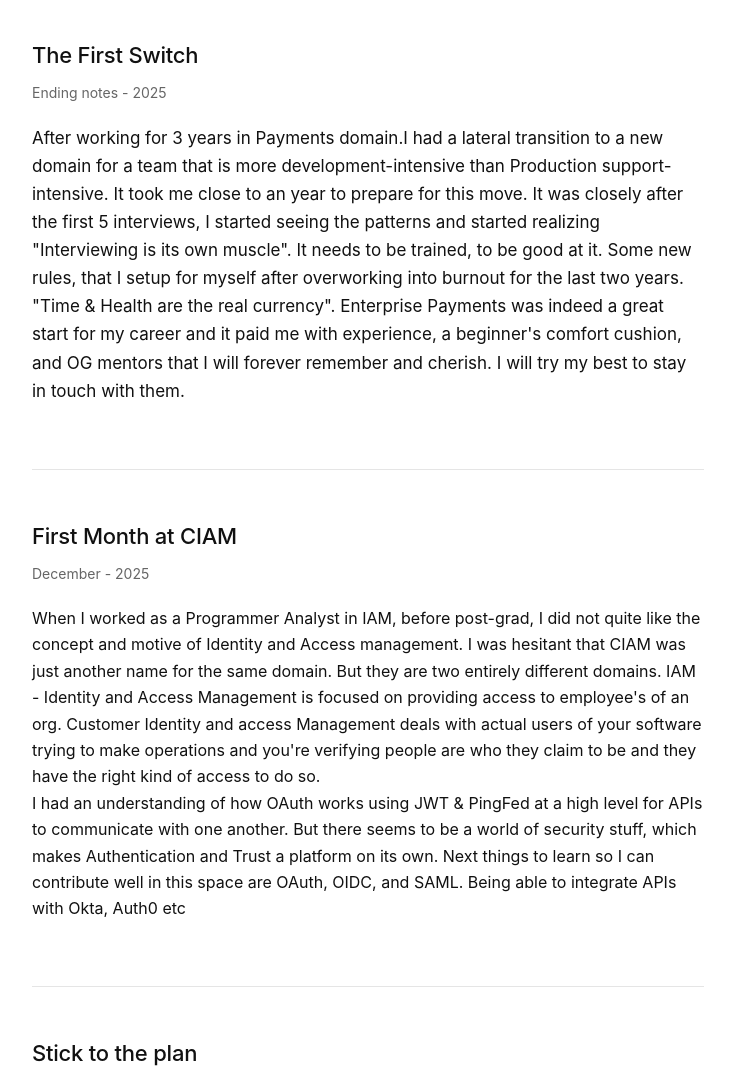
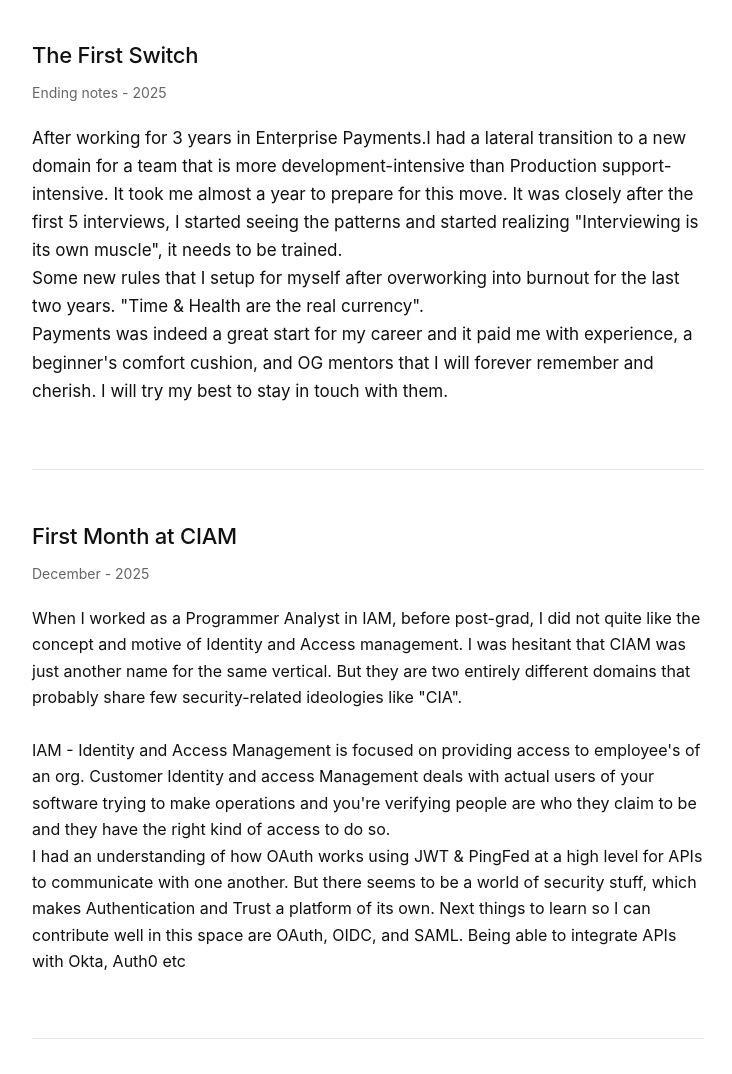
Before and after one commit to Abhishek-Kesiraju/abhishek-kesiraju.github.io, a plain HTML site: page index.html in a window 1280 px wide. Shown: the part 740-1814 px from the top of the page, without its empty margins (272-1004 px from the left). Drawn offline with Linux system fonts and the light colour scheme.

Commit message:
Update index.html

```diff
--- a/index.html
+++ b/index.html
@@ -152,21 +152,21 @@
       <h2>The First Switch</h2>
       <div class="date"> Ending notes - 2025</div>
       <p>
-        After working for 3 years in Payments domain.I had a lateral transition to a new domain for a team that is more development-intensive than Production support-intensive.
-        It took me close to an year to prepare for this move. It was closely after the first 5 interviews, I started seeing the patterns and started realizing
-        "Interviewing is its own muscle". It needs to be trained, to be good at it.
-        Some new rules, that I setup for myself after overworking into burnout for the last two years.
-        "Time & Health are the real currency". Enterprise Payments was indeed a great start for my career and it paid me with experience, a beginner's comfort cushion, and OG mentors that I will forever remember and cherish. I will try my best to stay in touch with them.
+        After working for 3 years in Enterprise Payments.I had a lateral transition to a new domain for a team that is more development-intensive than Production support-intensive.
+        It took me almost a year to prepare for this move. It was closely after the first 5 interviews, I started seeing the patterns and started realizing
+        "Interviewing is its own muscle", it needs to be trained.<br>
+        Some new rules that I setup for myself after overworking into burnout for the last two years.
+        "Time & Health are the real currency". <br> Payments was indeed a great start for my career and it paid me with experience, a beginner's comfort cushion, and OG mentors that I will forever remember and cherish. I will try my best to stay in touch with them.
       </p>
     </section>
 
     <section class="entry">
       <h2>First Month at CIAM</h2>
       <div class="date"> December - 2025</div>
-        When I worked as a Programmer Analyst in IAM, before post-grad, I did not quite like the concept and motive of Identity and Access management. I was hesitant that CIAM was just another name for the same domain. But they are two entirely different domains.
+        When I worked as a Programmer Analyst in IAM, before post-grad, I did not quite like the concept and motive of Identity and Access management. I was hesitant that CIAM was just another name for the same vertical. But they are two entirely different domains that probably share few security-related ideologies like  "CIA".<br><br>
         IAM - Identity and Access Management is focused on providing access to employee's of an org. Customer Identity and access Management deals with actual users of your software trying to make operations
         and you're verifying people are who they claim to be and they have the right kind of access to do so.<br>
-        I had an understanding of how OAuth works using JWT & PingFed at a high level for APIs to communicate with one another. But there seems to be a world of security stuff, which makes Authentication and Trust a platform on its own.
+        I had an understanding of how OAuth works using JWT & PingFed at a high level for APIs to communicate with one another. But there seems to be a world of security stuff, which makes Authentication and Trust a platform of its own.
         Next things to learn so I can contribute well in this space are OAuth, OIDC, and SAML. Being able to integrate APIs with Okta, Auth0 etc
       </p>
     </section>
```
